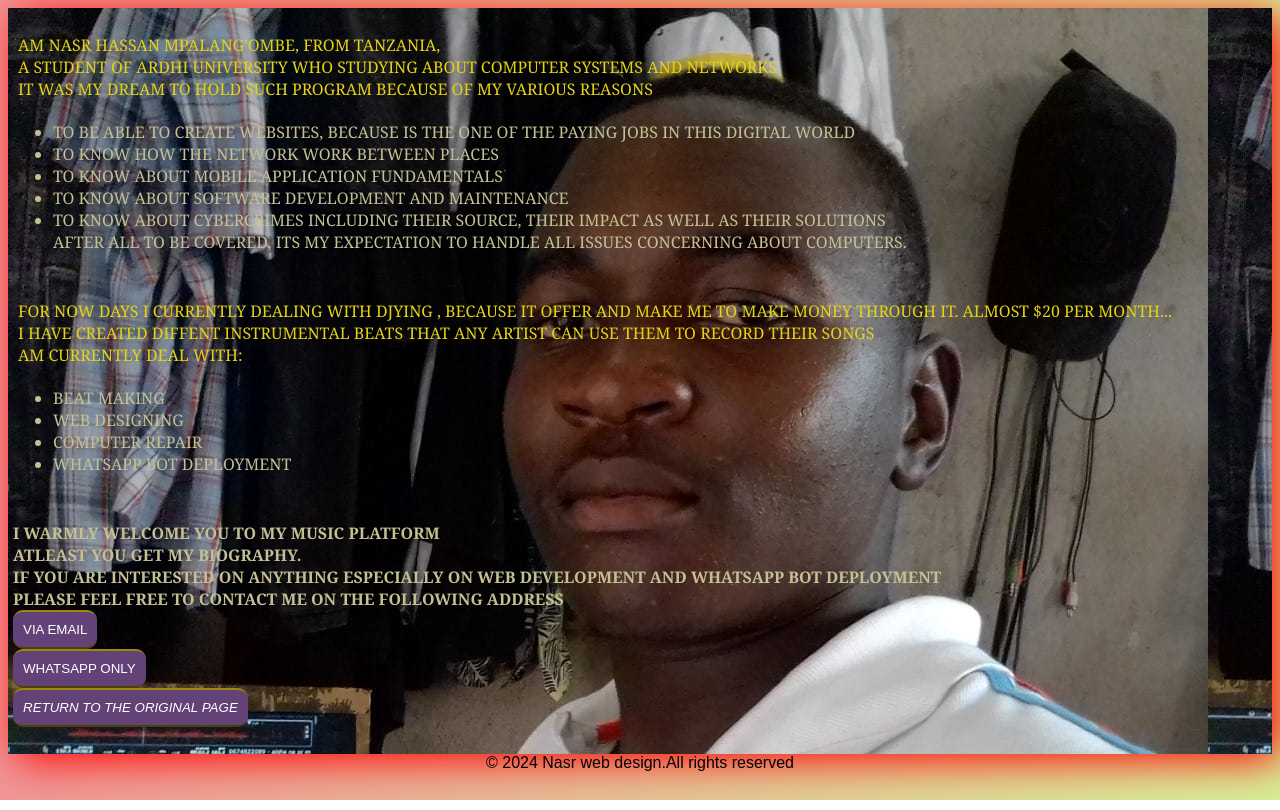
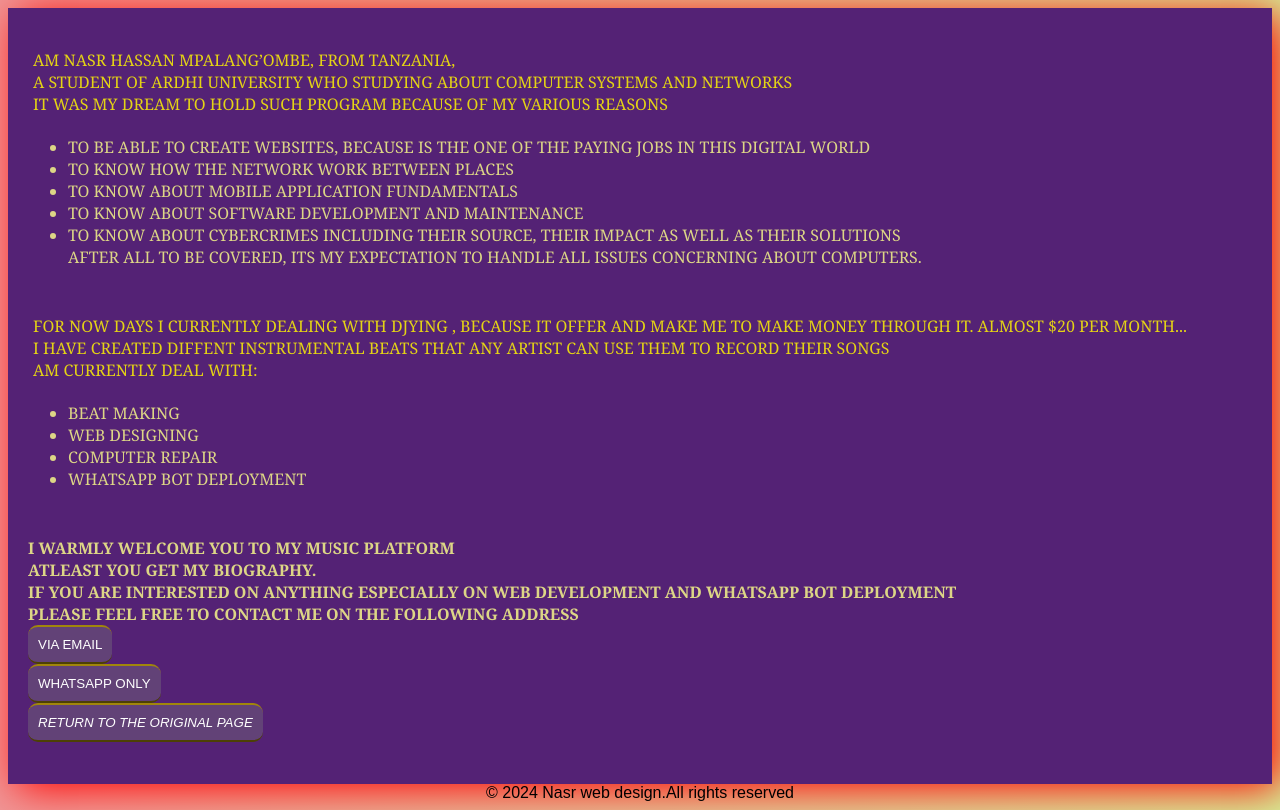
Before and after one commit to Nasrboy/djnasr.tz, a plain HTML site: page me.html in a window 1280 px wide. Drawn offline with Linux system fonts and the light colour scheme.

Commit message:
Add files via upload

```diff
--- a/styles.css
+++ b/styles.css
@@ -75,15 +75,17 @@ footer{
     text-align: center ;
 }
 .info{
-    color: rgb(196, 192, 148);
+    color: rgb(221, 214, 134);
     font-family: Cambria, Cochin, Georgia, Times, 'Times New Roman', serif;
-    padding: 5px 5px;
-    box-sizing: content-box;
-    background-image: url(cover.jpg);
+    padding: 20px;
+    background-color: #542275;
     text-align: justify;
     text-justify: newspaper;
     text-transform: uppercase;
-    box-shadow: 9px 6px 40px rgb(255, 0, 0);
+    box-shadow: 9px 5px 40px rgb(255, 0, 0);
+    border-radius: 10;
+    border-color: #f09797;
+
 }
 a{
     text-overflow: ellipsis;
```
Also changed, not shown: index.html (+7 -0 lines), 1 other file.
